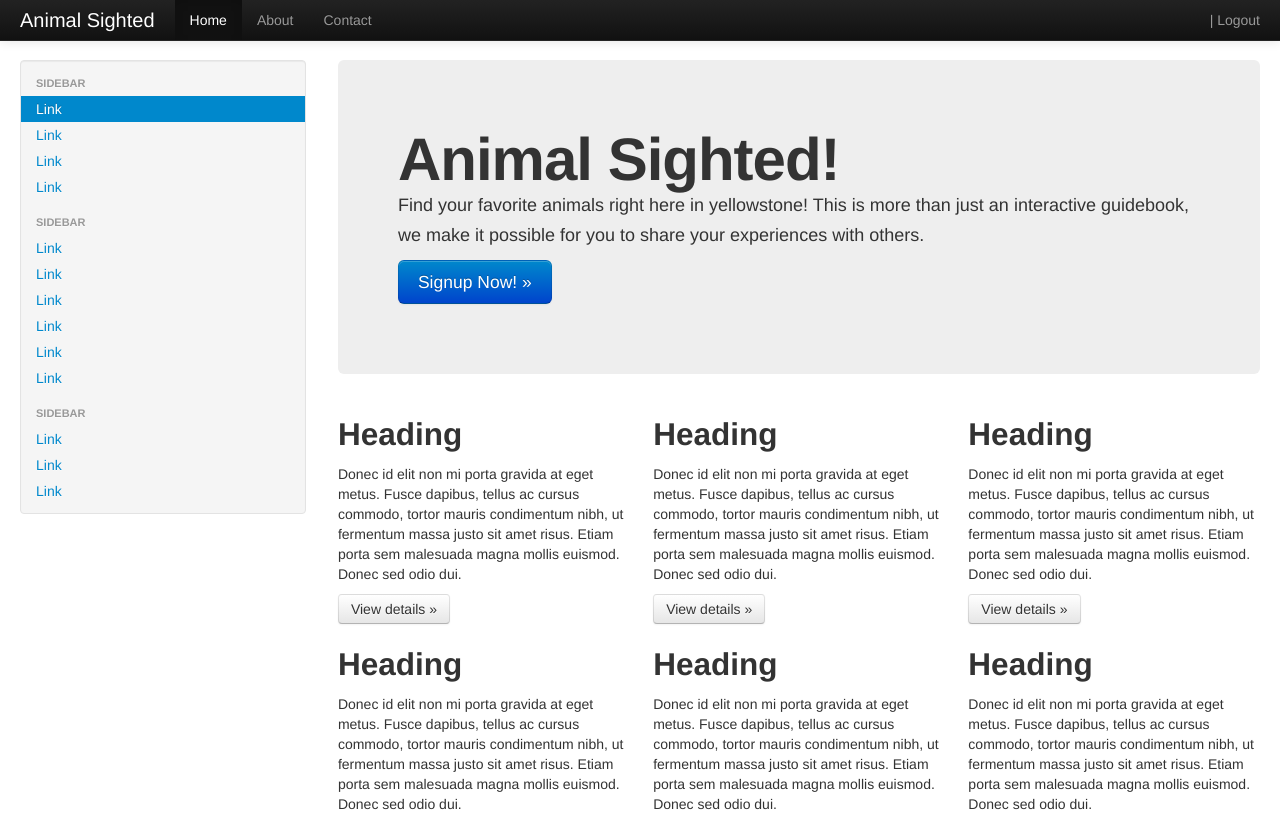
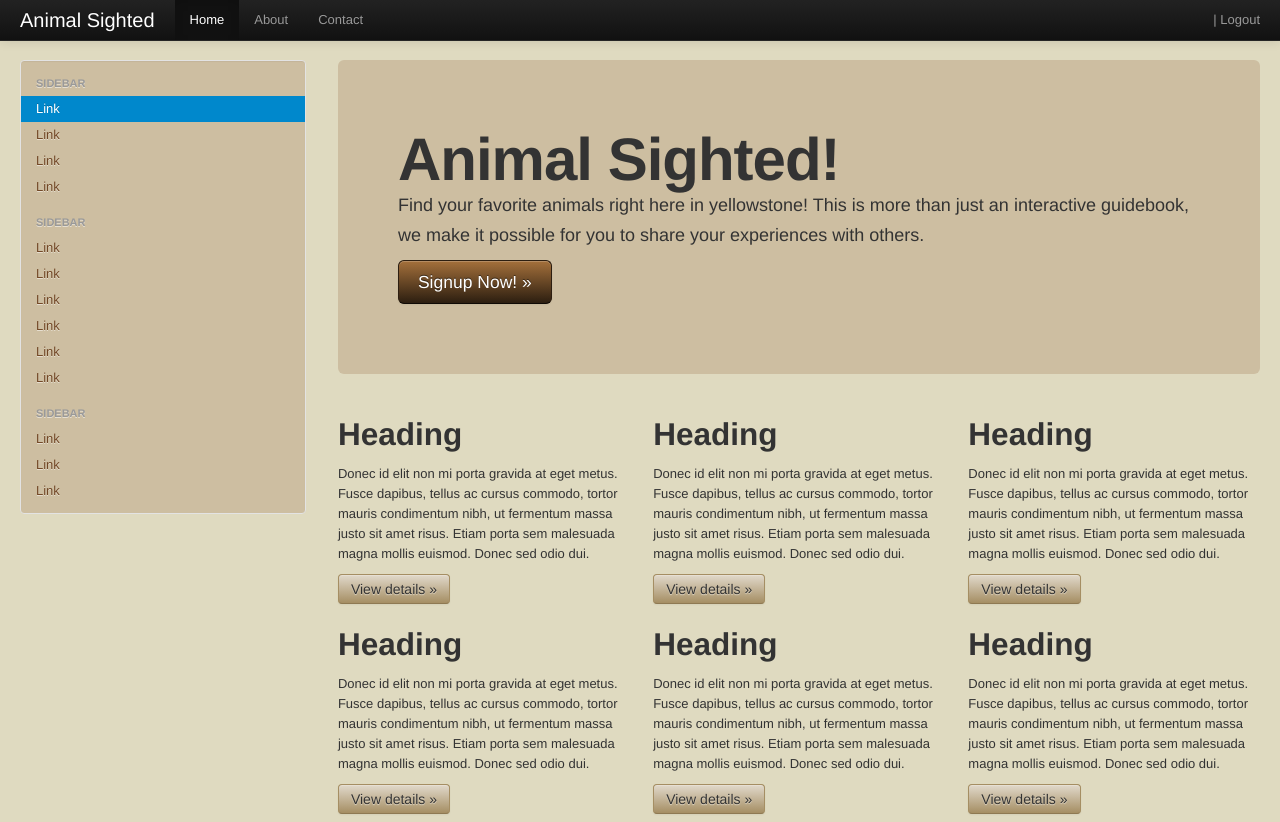
Before and after one commit to apex2060/animalsighted, a PHP site: template mvc/view/site/main.php in a window 1280 px wide. Shown: the top 822 px of the page. Run offline with PHP 8.4, Linux system fonts and the light colour scheme; the template is opened without the code that fills it, so the values that code supplies are empty; the visitor is signed in with stand-in values (Sample User, id 1); some libraries are stand-ins or nearby versions.

Commit message:
Basic (work in progress) brown BG colors added

```diff
--- a/css/main.css
+++ b/css/main.css
@@ -1,11 +1,100 @@
+
+body {
+  margin: 0;
+  font-family: "Helvetica Neue", Helvetica, Arial, sans-serif;
+  font-size: 13px;
+  color: #333333;
+  background-color: #DFDAC0;
+}
+
+.hero-unit {
+    background-color: #CDBEA1;
+}
+
+a {
+  color: #724826;
+}
+
+hr {
+  border-top: 1px solid #3C2719;
+  border-bottom: 1px solid #9D794F;
+}
+
+
+.well {
+  background-color: #CDBEA1;
+}
+
+.btn {
+  background-color: hsl(39, 27%, 52%) !important;
+  background-repeat: repeat-x;
+  filter: progid:DXImageTransform.Microsoft.gradient(startColorstr="#e1d9cb", endColorstr="#a58e63");
+  background-image: -khtml-gradient(linear, left top, left bottom, from(#e1d9cb), to(#a58e63));
+  background-image: -moz-linear-gradient(top, #e1d9cb, #a58e63);
+  background-image: -ms-linear-gradient(top, #e1d9cb, #a58e63);
+  background-image: -webkit-gradient(linear, left top, left bottom, color-stop(0%, #e1d9cb), color-stop(100%, #a58e63));
+  background-image: -webkit-linear-gradient(top, #e1d9cb, #a58e63);
+  background-image: -o-linear-gradient(top, #e1d9cb, #a58e63);
+  background-image: linear-gradient(#e1d9cb, #a58e63);
+  border-color: #a58e63 #a58e63 hsl(39, 27%, 44%);
+  color: #333 !important;
+  text-shadow: 0 1px 1px rgba(255, 255, 255, 0.52);
+  -webkit-font-smoothing: antialiased;
+}
+
+.btn:hover,
+.btn:active,
+.btn.active,
+.btn.disabled,
+.btn[disabled] {
+  color: #3c2719;
+  background-color: #bcae94;
+}
+
+.btn-primary {
+  background-color: hsl(30, 47%, 12%) !important;
+  background-repeat: repeat-x;
+  filter: progid:DXImageTransform.Microsoft.gradient(startColorstr="#a4703b", endColorstr="#2c1e10");
+  background-image: -khtml-gradient(linear, left top, left bottom, from(#a4703b), to(#2c1e10));
+  background-image: -moz-linear-gradient(top, #a4703b, #2c1e10);
+  background-image: -ms-linear-gradient(top, #a4703b, #2c1e10);
+  background-image: -webkit-gradient(linear, left top, left bottom, color-stop(0%, #a4703b), color-stop(100%, #2c1e10));
+  background-image: -webkit-linear-gradient(top, #a4703b, #2c1e10);
+  background-image: -o-linear-gradient(top, #a4703b, #2c1e10);
+  background-image: linear-gradient(#a4703b, #2c1e10);
+  border-color: #2c1e10 #2c1e10 hsl(30, 47%, 4%);
+  color: #fff !important;
+  text-shadow: 0 -1px 0 rgba(0, 0, 0, 0.52);
+  -webkit-font-smoothing: antialiased;
+}
+
+.btn-primary:hover,
+.btn-primary:active,
+.btn-primary.active,
+.btn-primary.disabled,
+.btn-primary[disabled] {
+  background-color: #6b492e;
+}
 
 /*   =====   Footer   =====   */
 
 footer {
     position: relative;
     height: 300px;
+    margin-bottom: -40px;
     text-align: center;
 
+}
+
+body footer {
+    padding-right: 0px;
+    padding-left: 0px;
+}
+
+footer p {
+    position: absolute;
+    margin: 270px 20px 0px;
+    color: white;
 }
 
 /* Large desktop */
```
